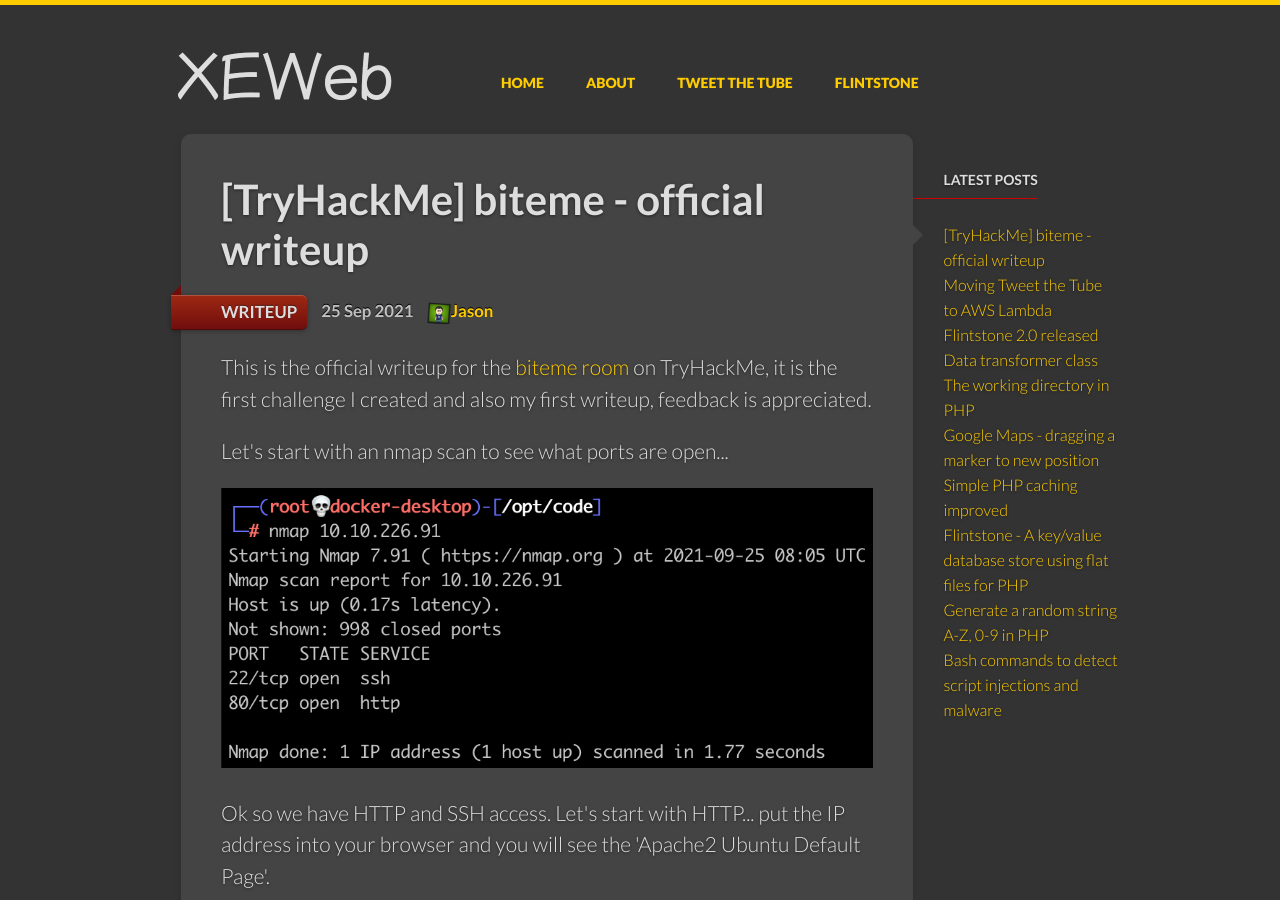
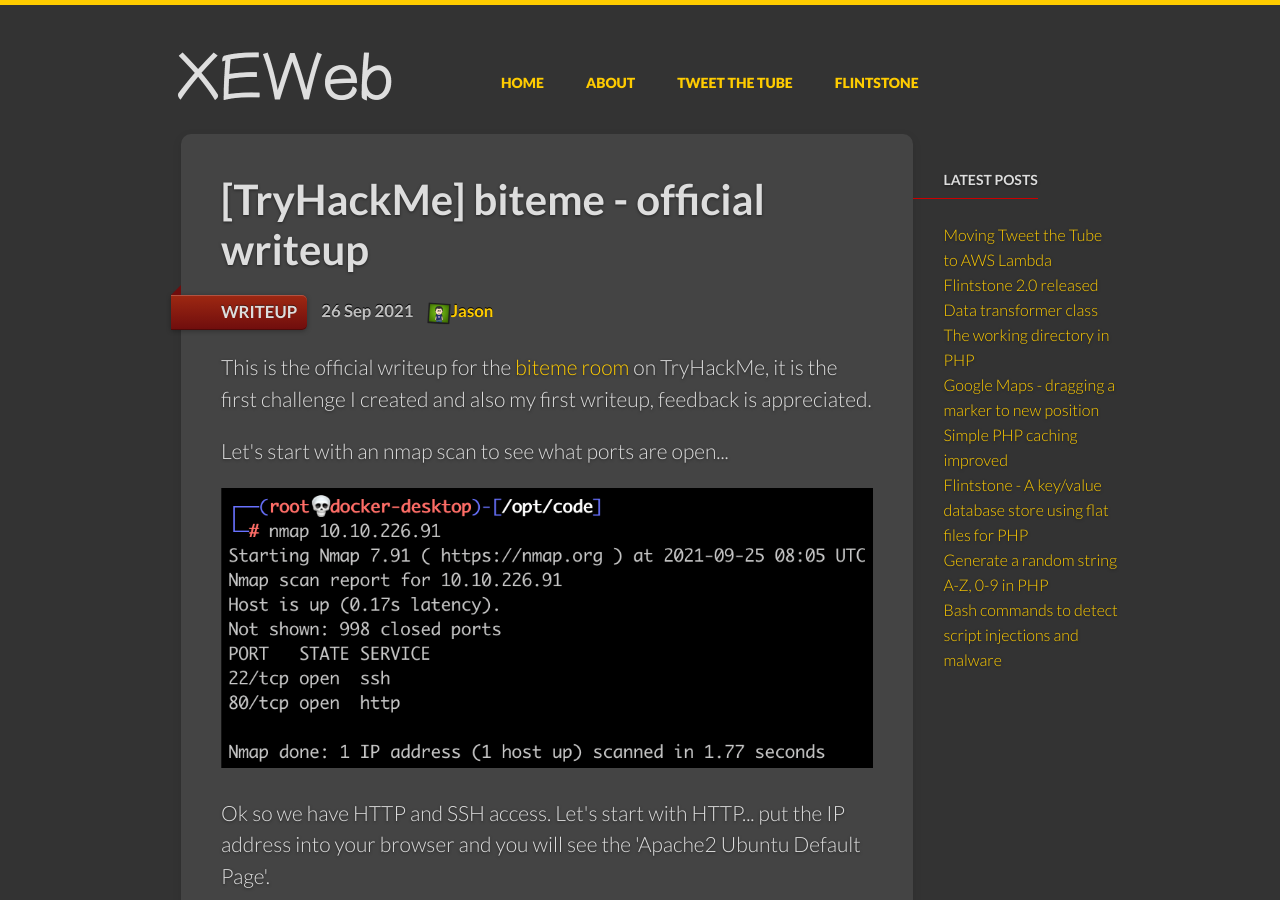
Before and after one commit to fire015/fire015.github.io-xeweb, a Jekyll site: the page built from _posts/2021-09-25-tryhackme-biteme-official-writeup.html, in a window 1280 px wide and 900 px high. Built offline with Jekyll 4.4.1, drawn with Linux system fonts in a browser that asks for light colours; comment, search, counter and statistics services are not loaded.

Commit message:
Hide post from lists

```diff
--- a/_includes/news_contents.html
+++ b/_includes/news_contents.html
@@ -3,9 +3,11 @@
     <h4>Latest Posts</h4>
     <ul>
         {% for post in site.posts limit:10 %}
-        <li class="{% if page.title == post.title %}current{% endif %}">
-          <a href="{{ post.url }}">{{ post.title }}</a>
-        </li>
+          {% unless post.hidden %}
+            <li class="{% if page.title == post.title %}current{% endif %}">
+              <a href="{{ post.url }}">{{ post.title }}</a>
+            </li>
+          {% endunless %}
         {% endfor %}
     </ul>
   </aside>
--- a/_posts/2021-09-25-tryhackme-biteme-official-writeup.html
+++ b/_posts/2021-09-25-tryhackme-biteme-official-writeup.html
@@ -2,7 +2,7 @@
 hidden: true
 author: jason
 comments: true
-date: 2021-09-25 08:00:32+00:00
+date: 2021-09-26 08:00:32+00:00
 layout: news_item
 slug: tryhackme-biteme-official-writeup
 title: "[TryHackMe] biteme - official writeup"
--- a/index.html
+++ b/index.html
@@ -5,7 +5,9 @@ section: home
 ---
 
 {% for post in paginator.posts %}
-	{% include news_item.html %}
+	{% unless post.hidden %}
+		{% include news_item.html %}
+	{% endunless %}
 {% endfor %}
 
 <div class="section-nav">
```
